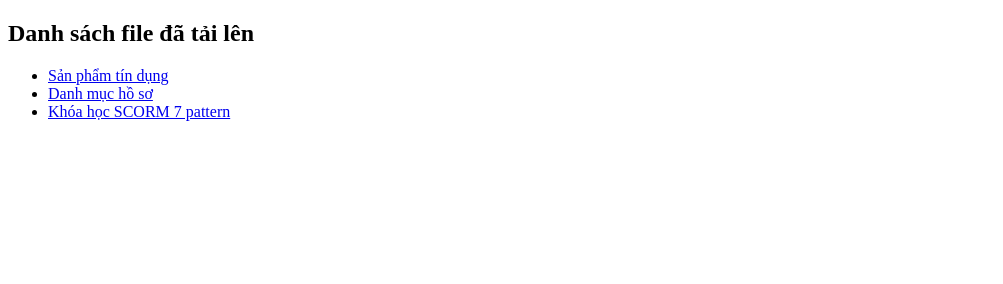
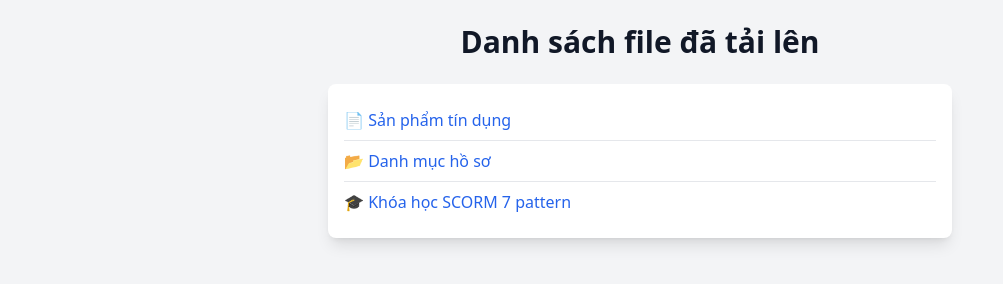
Before and after one commit to tienthanh1235/anhnddesign.github.io-, a plain HTML site: page index.html in a window 1280 px wide. Shown: the whole page, without its empty margins (0-1003 px from the left). Drawn offline with nearby package versions, Linux system fonts and the light colour scheme.

Commit message:
Update index.html

```diff
--- a/index.html
+++ b/index.html
@@ -3,14 +3,17 @@
 <head>
     <meta charset="UTF-8">
     <meta name="viewport" content="width=device-width, initial-scale=1.0">
-    <title>Danh sách file</title>
+    <title>Danh sách tài liệu</title>
+    <script src="https://cdn.tailwindcss.com"></script>
 </head>
-<body>
-    <h2>Danh sách file đã tải lên</h2>
-    <ul>
-        <li><a href="2.San_pham_tin_dung.pdf">Sản phẩm tín dụng</a></li>
-        <li><a href="6.Danh_muc.pdf">Danh mục hồ sơ</a></li>
-        <li><a href="https://rawcdn.githack.com/tienthanh1235/anhnddesign.github.io/main/Scorm/index.html" target="_blank">Khóa học SCORM 7 pattern</a></li>
-    </ul>
+<body class="bg-gray-100 text-gray-900">
+    <div class="max-w-2xl mx-auto p-6">
+        <h1 class="text-3xl font-bold mb-6 text-center">Danh sách file đã tải lên</h1>
+        <ul class="bg-white shadow-lg rounded-lg p-4">
+            <li class="border-b py-2"><a href="san-pham-tin-dung.pdf" class="text-blue-600 hover:underline">📄 Sản phẩm tín dụng</a></li>
+            <li class="border-b py-2"><a href="danh-muc-ho-so.pdf" class="text-blue-600 hover:underline">📂 Danh mục hồ sơ</a></li>
+            <li class="py-2"><a href="https://rawcdn.githack.com/tienthanh1235/anhnddesign.github.io/main/Scorm/index.html" class="text-blue-600 hover:underline">🎓 Khóa học SCORM 7 pattern</a></li>
+        </ul>
+    </div>
 </body>
 </html>
```
